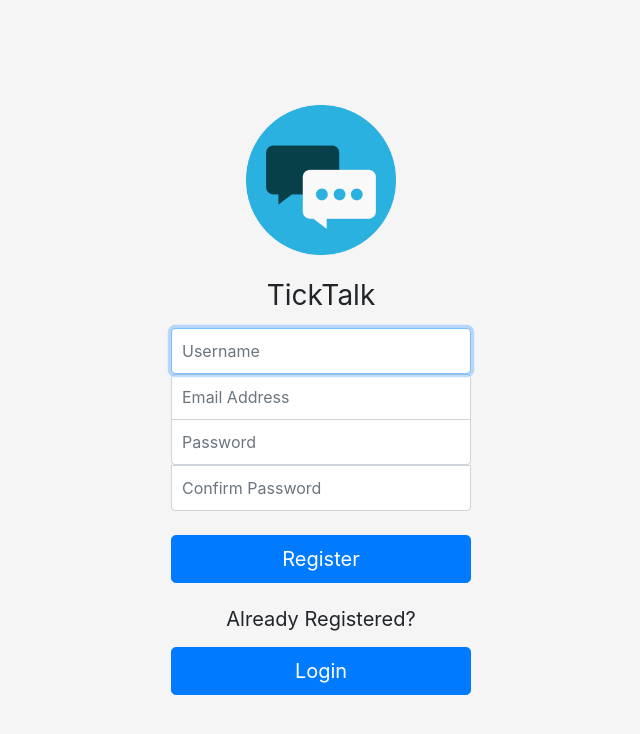
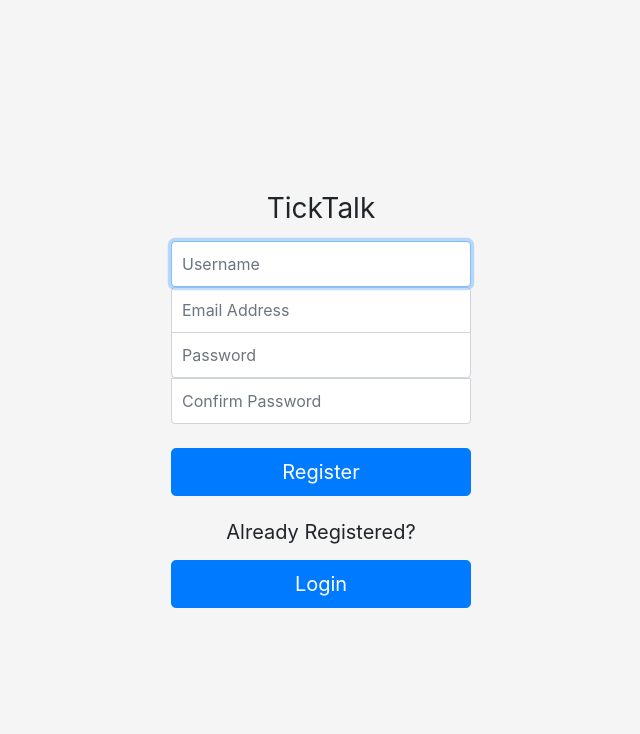
Before and after one commit to omariosc/TickTalk, a Flask app: page /register in a window 1280 px wide. Shown: the top 734 px of the page, without its empty margins (319-959 px from the left). Run offline with Flask 2, Linux system fonts and the light colour scheme; some libraries are stand-ins or nearby versions.

Commit message:
Removed favicons

```diff
--- a/app/templates/base.html
+++ b/app/templates/base.html
@@ -4,7 +4,6 @@
   <head>
     <meta charset="utf-8">
     <meta name="viewport" content="width=device-width, initial-scale=1, shrink-to-fit=no">
-    <link rel="icon" href="/static/favicon.ico">
     <link rel="canonical" href="https://getbootstrap.com/docs/4.0/examples/sign-in/">
     <link rel="stylesheet" href="https://stackpath.bootstrapcdn.com/bootstrap/4.2.1/css/bootstrap.min.css" integrity="sha384-GJzZqFGwb1QTTN6wy59ffF1BuGJpLSa9DkKMp0DgiMDm4iYMj70gZWKYbI706tWS" crossorigin="anonymous">
     {% if signin %}
--- a/app/templates/login.html
+++ b/app/templates/login.html
@@ -4,7 +4,6 @@
 {% endblock %}
 {% block content %}
 <form class="form-signin" method="POST" action="/login">
-  <img class="mb-4" src="/static/favicon.ico" alt="" width="150" height="150">
   <h1 class="h3 mb-3 font-weight-normal">TickTalk</h1>
   <input type="username" name="username" class="form-control" placeholder="Username" required autofocus>
   <input type="password" name="password" class="form-control" placeholder="Password" required>
--- a/app/templates/register.html
+++ b/app/templates/register.html
@@ -4,7 +4,6 @@
 {% endblock %}
 {% block content %}
 <form class="form-signin" method="POST" action="/register">
-  <img class="mb-4" src="/static/favicon.ico" alt="" width="150" height="150">
   <h1 class="h3 mb-3 font-weight-normal">TickTalk</h1>
   <input type="username" name="username" class="form-control" placeholder="Username" required autofocus>
   <input type="email" name="email" class="form-control" placeholder="Email Address" required>
```
